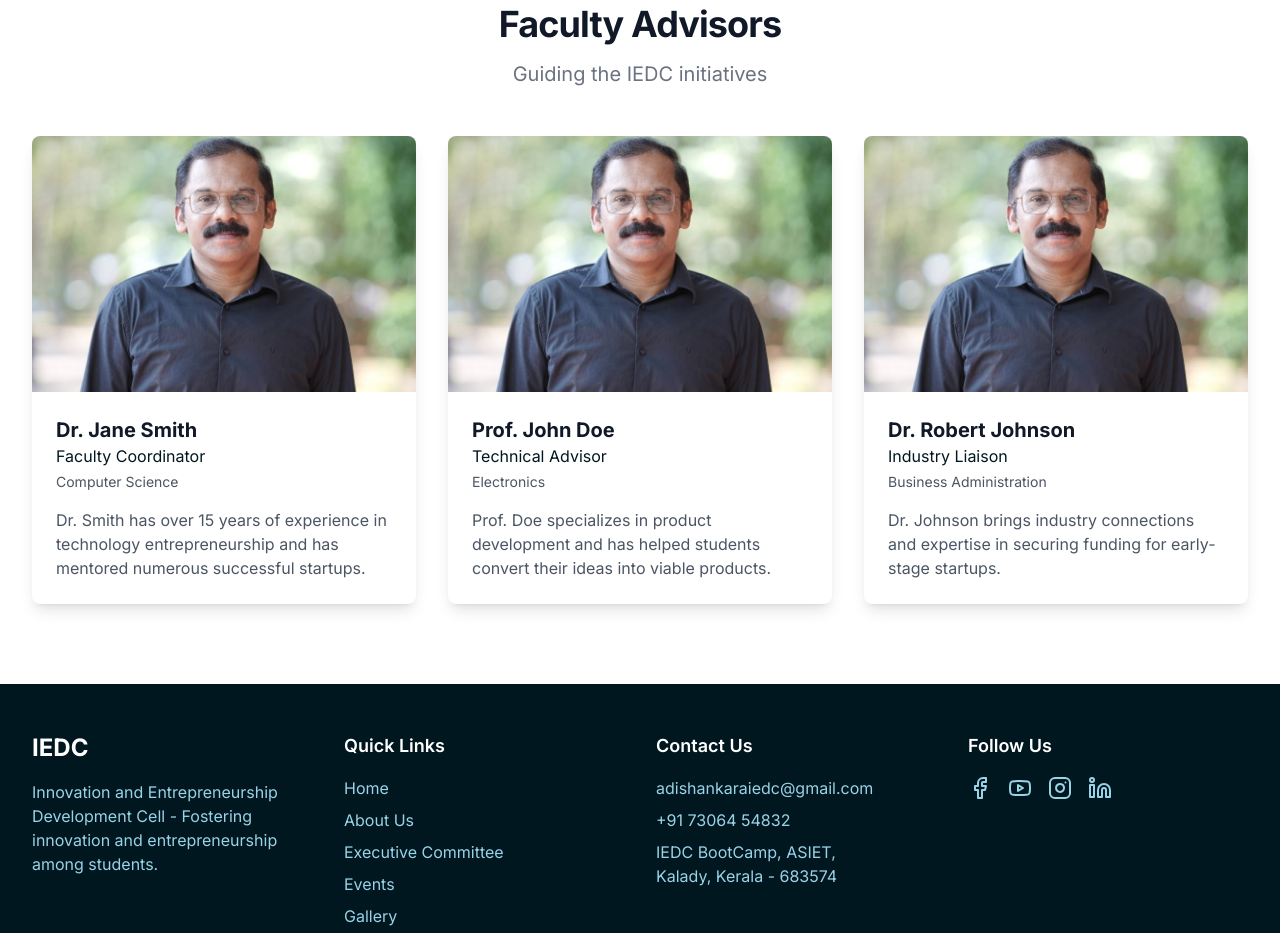
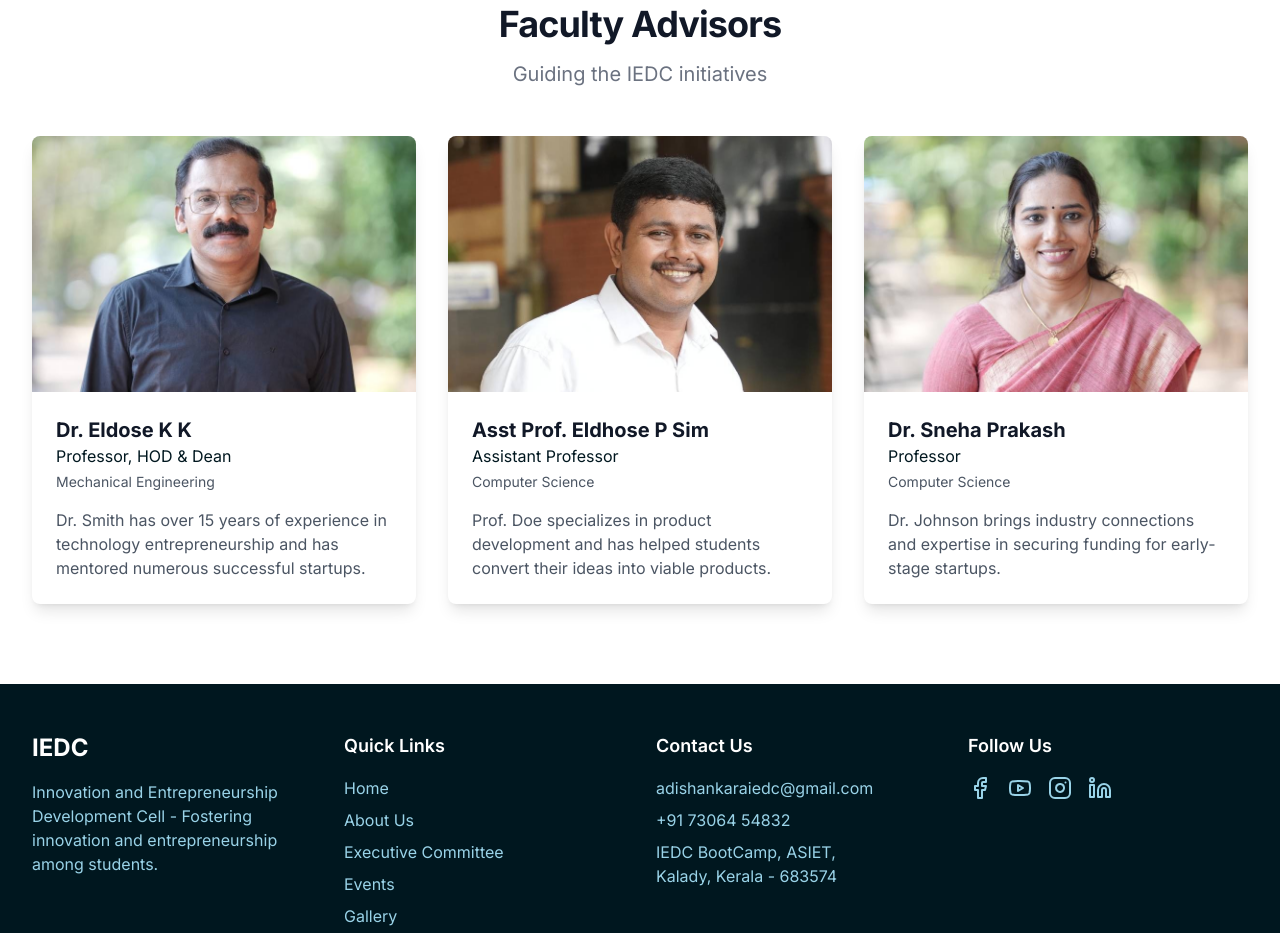
Before and after one commit to ashutoshvm-off/iedc-website, a Next.js app: page /excom in a window 1280 px wide. Shown: the part 4740-5673 px from the top of the page. Built offline with nearby package versions, Linux system fonts and the light colour scheme.

Commit message:
added photos to excecom and about

```diff
--- a/data/data.tsx
+++ b/data/data.tsx
@@ -1001,24 +1001,24 @@ export const excomData = {
   },
   facultyAdvisors: [
     {
-      name: "Dr. Jane Smith",
-      position: "Faculty Coordinator",
+      name: "Dr. Eldose K K",
+      position: "Professor, HOD & Dean",
+      department: "Mechanical Engineering",
+      image: "/images/About/eldhosekk.png?height=100&width=300",
+      bio: "Dr. Smith has over 15 years of experience in technology entrepreneurship and has mentored numerous successful startups.",
+    },
+    {
+      name: "Asst Prof. Eldhose P Sim",
+      position: "Assistant Professor",
       department: "Computer Science",
-      image: "/images/About/eldhosekk.png?height=300&width=300",
-      bio: "Dr. Smith has over 15 years of experience in technology entrepreneurship and has mentored numerous successful startups.",
-    },
-    {
-      name: "Prof. John Doe",
-      position: "Technical Advisor",
-      department: "Electronics",
-      image: "/images/About/eldhosekk.png?height=300&width=300",
+      image: "/images/About/eldhosepsim.png?height=300&width=300",
       bio: "Prof. Doe specializes in product development and has helped students convert their ideas into viable products.",
     },
     {
-      name: "Dr. Robert Johnson",
-      position: "Industry Liaison",
-      department: "Business Administration",
-      image: "/images/About/eldhosekk.png?height=300&width=300",
+      name: "Dr. Sneha Prakash",
+      position: "Professor",
+      department: "Computer Science",
+      image: "/images/About/drsnehaprakash.png?height=300&width=300",
       bio: "Dr. Johnson brings industry connections and expertise in securing funding for early-stage startups.",
     },
   ],
```
